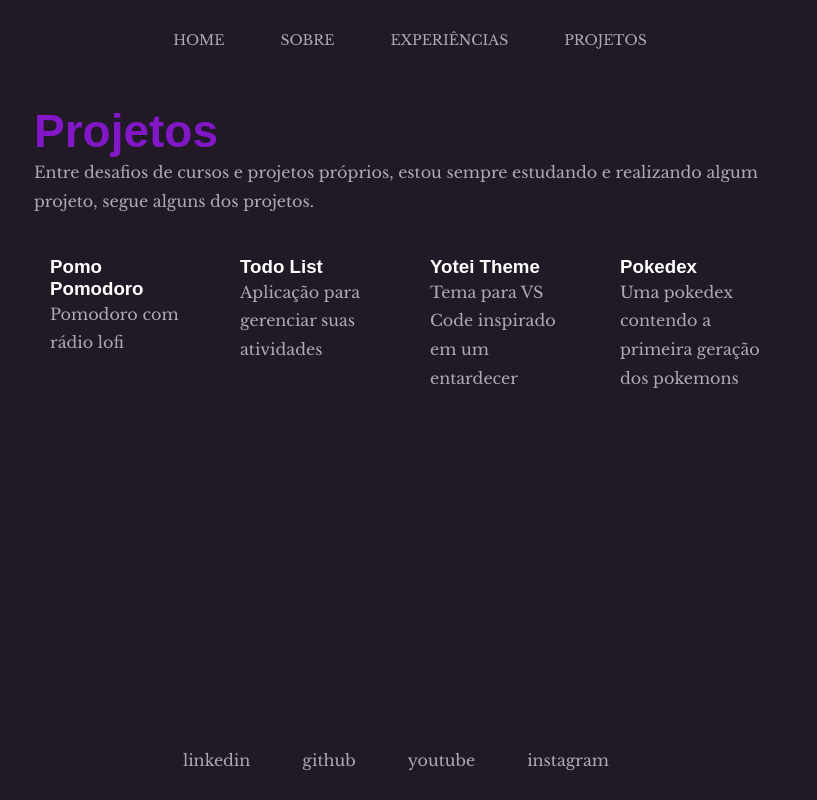
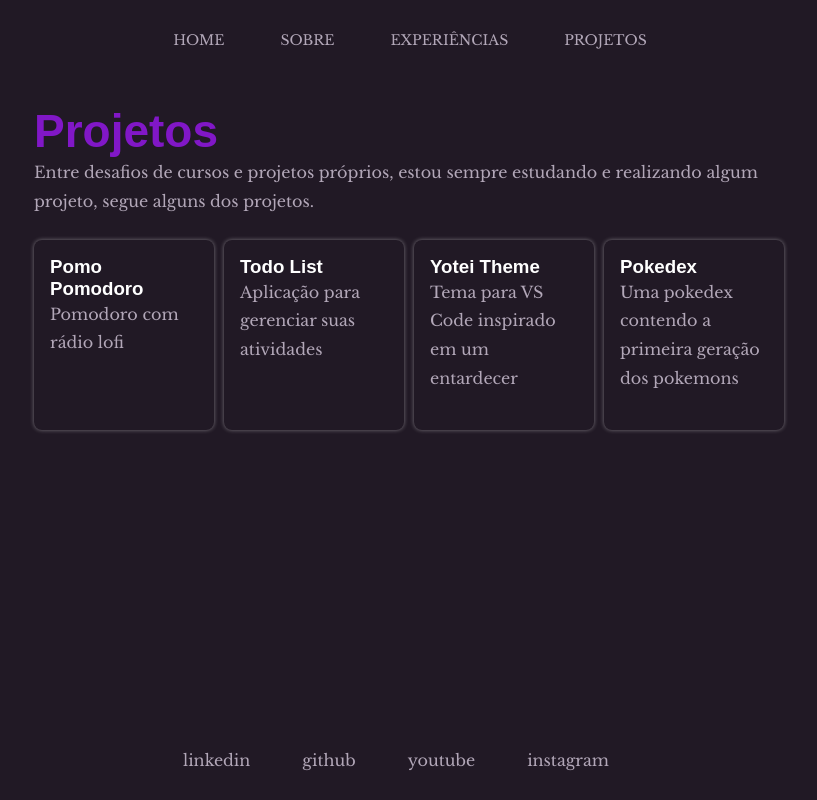
Before and after one commit to bzenky/bzenky.dev, a Next.js app: page /projetos in a window 1280 px wide. Shown: the whole page, without its empty margins (230-1047 px from the left). Built offline with nearby package versions, Linux system fonts and the light colour scheme; a web font is replaced by a local one.

Commit message:
style: project card

```diff
--- a/src/components/ProjectCard/styles.ts
+++ b/src/components/ProjectCard/styles.ts
@@ -6,20 +6,23 @@ export const ProjectCardContainer = styled(Link)`
     height: 190px;
     padding: 16px;
     border-radius: 8px;
+    box-shadow: 0 0 4px rgba(255, 255, 255, 0.4);
     text-decoration: none;
 
-    transition: background 0.2s ease-in-out;
+    transition: all 0.2s ease-in-out;
 
     h3 {
         color: #fff;
     }
 
     p {
+        font-size: 0.875rem;
         color: #B2A7B8;
     }
 
     &:hover {
         background: #3B2A45;
+        box-shadow: 0 0 8px rgba(255, 255, 255, 0.45);
     }
 
     @media only screen and (max-width: 768px) {
```
